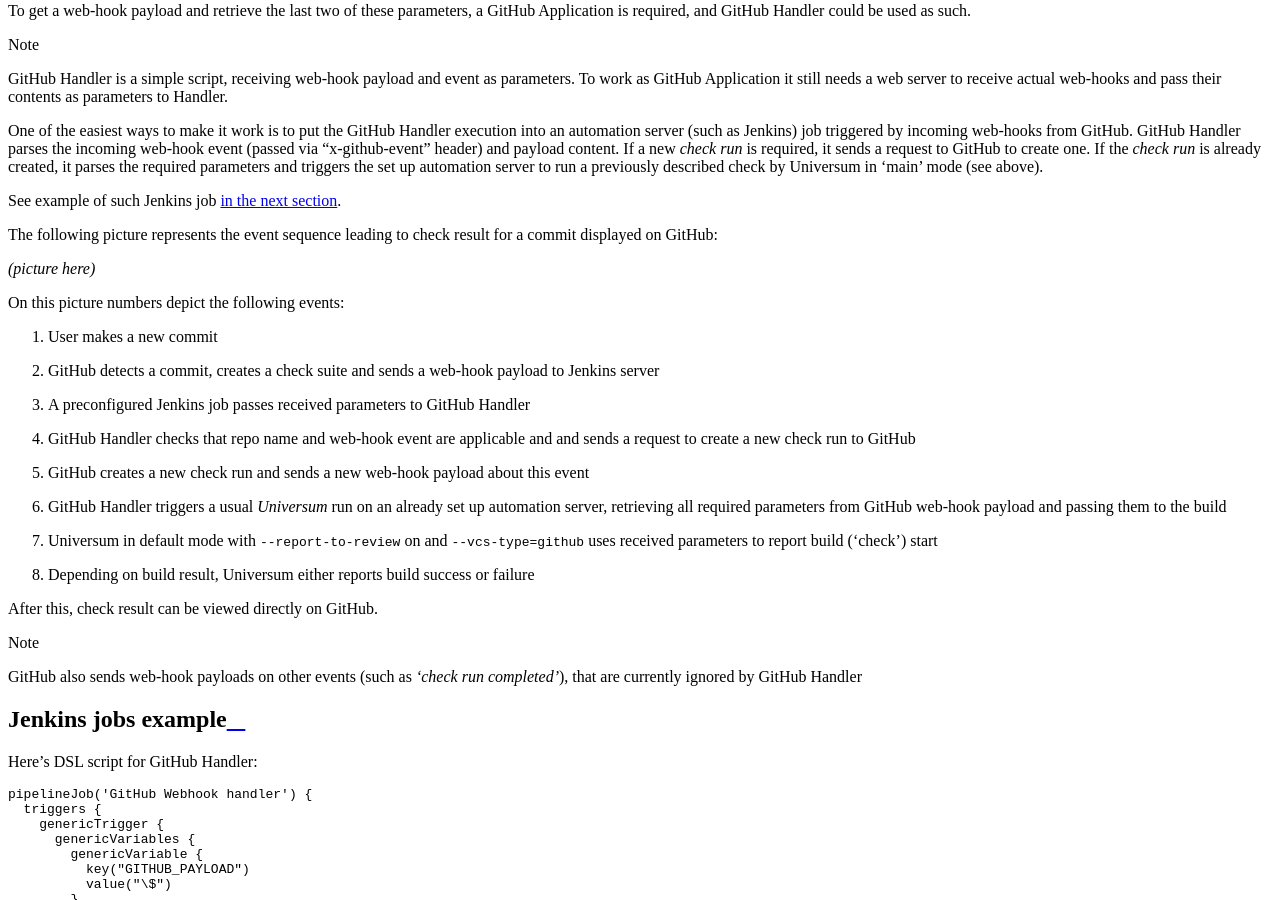
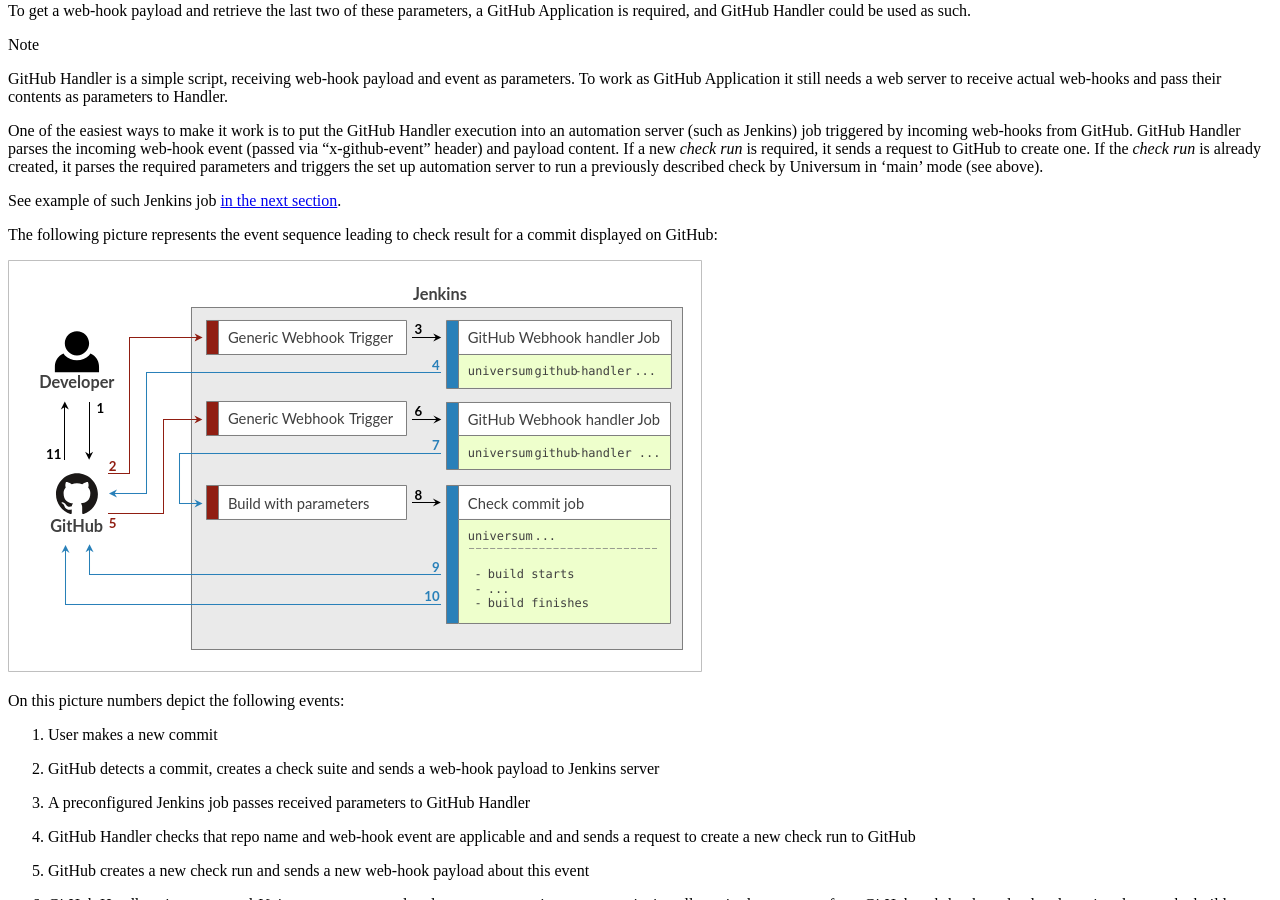
Before and after one commit to Samsung/Universum, a Sphinx documentation site: the page built from doc/github_handler.rst, in a window 1280 px wide and 900 px high, scrolled down 1057 px. Built offline with Sphinx 7.4.7 and the Read the Docs theme 2.0.0, drawn with Linux system fonts in a browser that asks for light colours.

Commit message:
add workflow diagram

```diff
--- a/doc/github_handler.rst
+++ b/doc/github_handler.rst
@@ -51,7 +51,8 @@
 
 The following picture represents the event sequence leading to check result for a commit displayed on GitHub:
 
-*(picture here)*
+.. raw:: html
+    :file: _static/github_handler.svg
 
 On this picture numbers depict the following events:
 
```
Also changed, not shown: doc/_static/github_handler.svg (added).
